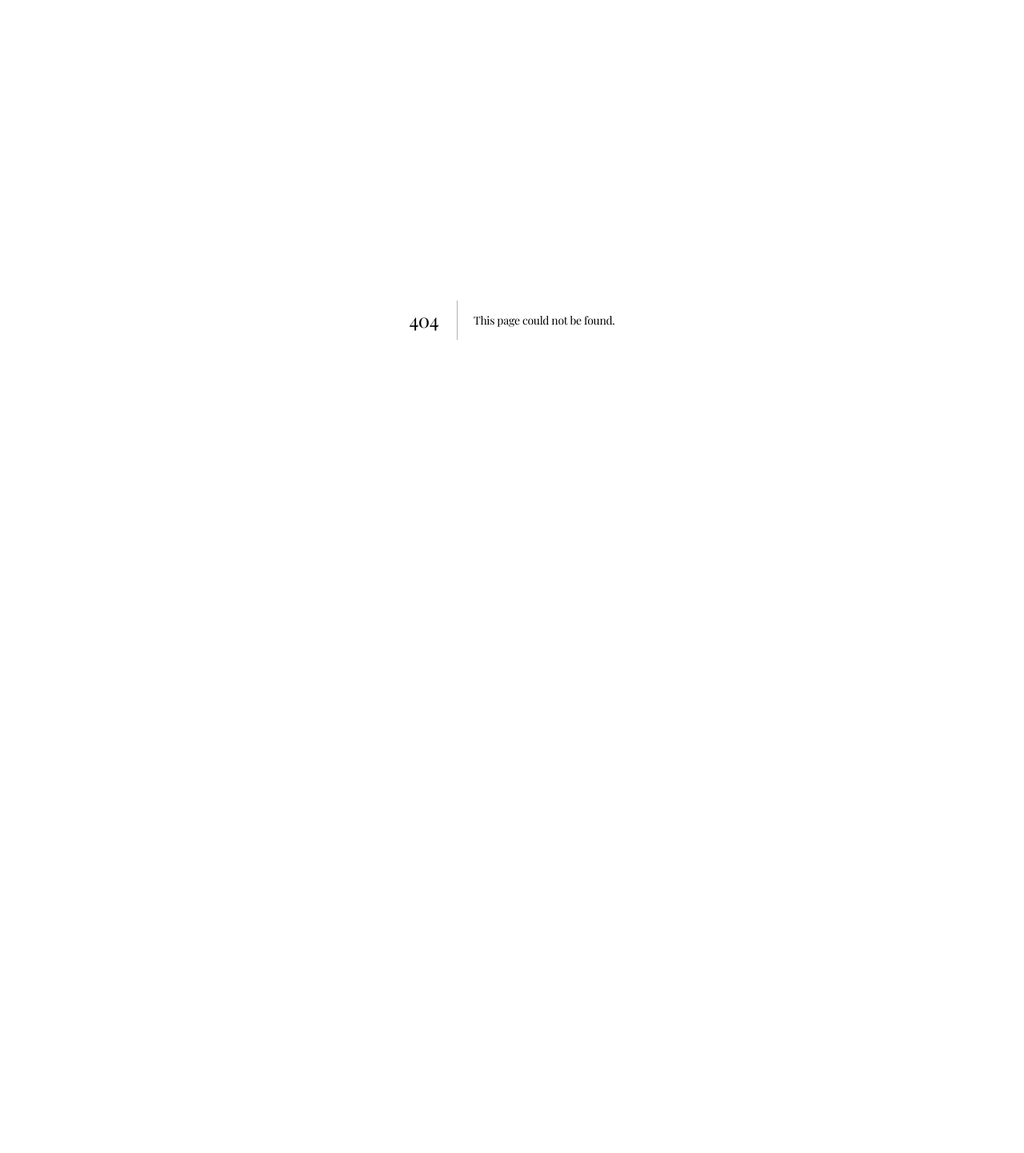
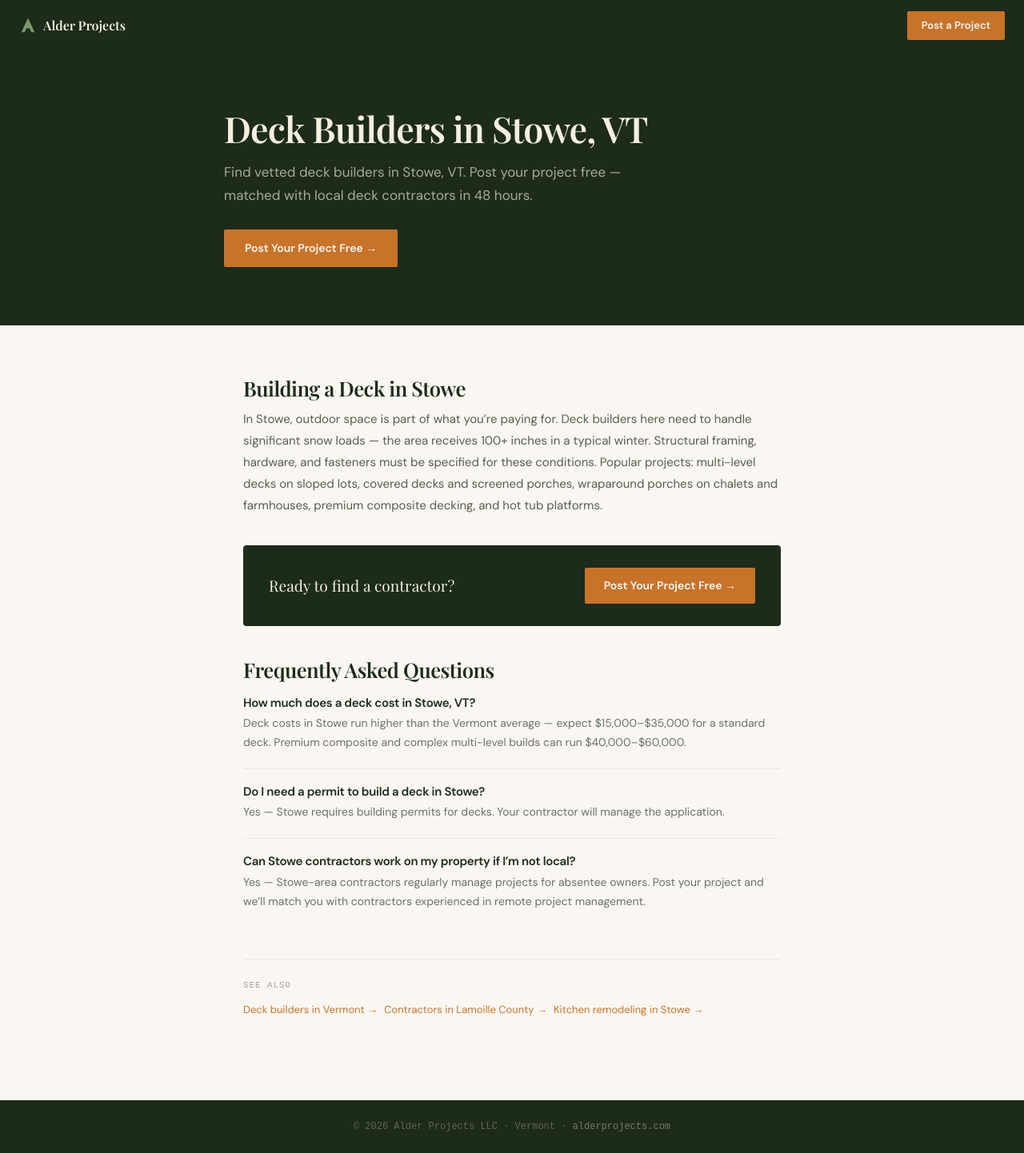
Before and after one commit to alderprojects/alder-projects-site, a Next.js app: page /deck-builders-stowe-vt in a window 1280 px wide. Before the commit this address had no page. Shown: the whole page at 80% size. Before the commit the page ends 800 px from the top, so only its background shows below. Built offline with nearby package versions, Linux system fonts and the light colour scheme.

Commit message:
Create page.tsx

```diff
--- /dev/null
+++ b/src/app/deck-builders-stowe-vt/page.tsx
@@ -0,0 +1,30 @@
+import { Metadata } from 'next'
+import SeoPage from '@/components/SeoPage'
+
+export const metadata: Metadata = {
+  title: 'Deck Builders Stowe VT | Alder Projects',
+  description: 'Find vetted deck builders in Stowe, VT. Post your project free — matched with local deck contractors in 48 hours.',
+}
+
+const content = {
+  "h1": "Deck Builders in Stowe, VT",
+  "intro": "Find vetted deck builders in Stowe, VT. Post your project free — matched with local deck contractors in 48 hours.",
+  "sections": [
+    {"heading": "Building a Deck in Stowe", "body": "In Stowe, outdoor space is part of what you’re paying for. Deck builders here need to handle significant snow loads — the area receives 100+ inches in a typical winter. Structural framing, hardware, and fasteners must be specified for these conditions. Popular projects: multi-level decks on sloped lots, covered decks and screened porches, wraparound porches on chalets and farmhouses, premium composite decking, and hot tub platforms."}
+  ],
+  "faqs": [
+    {"q": "How much does a deck cost in Stowe, VT?", "a": "Deck costs in Stowe run higher than the Vermont average — expect $15,000–$35,000 for a standard deck. Premium composite and complex multi-level builds can run $40,000–$60,000."},
+    {"q": "Do I need a permit to build a deck in Stowe?", "a": "Yes — Stowe requires building permits for decks. Your contractor will manage the application."},
+    {"q": "Can Stowe contractors work on my property if I’m not local?", "a": "Yes — Stowe-area contractors regularly manage projects for absentee owners. Post your project and we’ll match you with contractors experienced in remote project management."}
+  ],
+  "ctaText": "Post Your Project Free →",
+  "internalLinks": [
+    {"label": "Deck builders in Vermont", "href": "/deck-builders-vermont"},
+    {"label": "Contractors in Lamoille County", "href": "/lamoille-county-vt"},
+    {"label": "Kitchen remodeling in Stowe", "href": "/kitchen-remodeling-stowe-vt"}
+  ]
+}
+
+export default function Page() {
+  return <SeoPage content={content} />
+}
```
